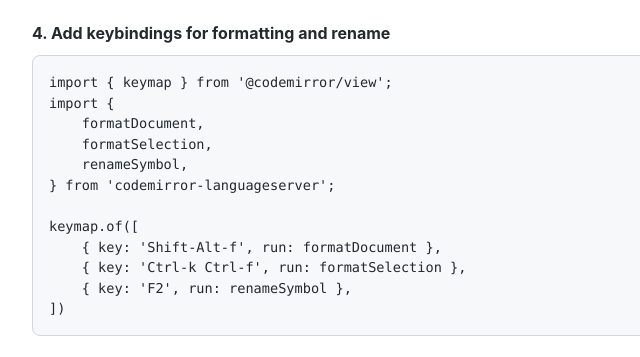
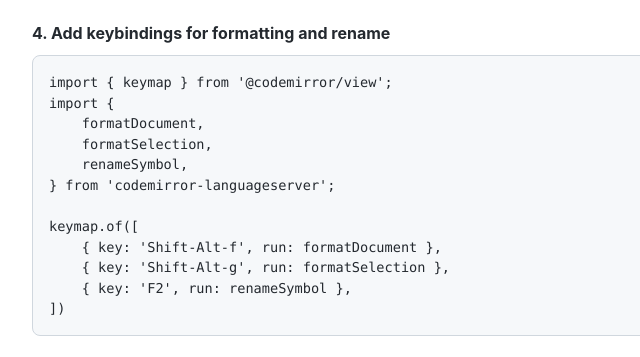
Before and after one commit to FurqanSoftware/codemirror-languageserver, a website with bundled scripts: page docs/index.html in a window 1280 px wide. Shown: the part 2280-2637 px from the top of the page, 152-792 px from the left. Built offline with nearby package versions, Linux system fonts and the light colour scheme; what vscode-languageserver-protocol would draw is missing.

Commit message:
Update index.html

```diff
--- a/docs/index.html
+++ b/docs/index.html
@@ -419,7 +419,7 @@ import {
 
 keymap.of([
     { key: 'Shift-Alt-f', run: formatDocument },
-    { key: 'Ctrl-k Ctrl-f', run: formatSelection },
+    { key: 'Shift-Alt-g', run: formatSelection },
     { key: 'F2', run: renameSymbol },
 ])</code></pre>
                 </div>
```
